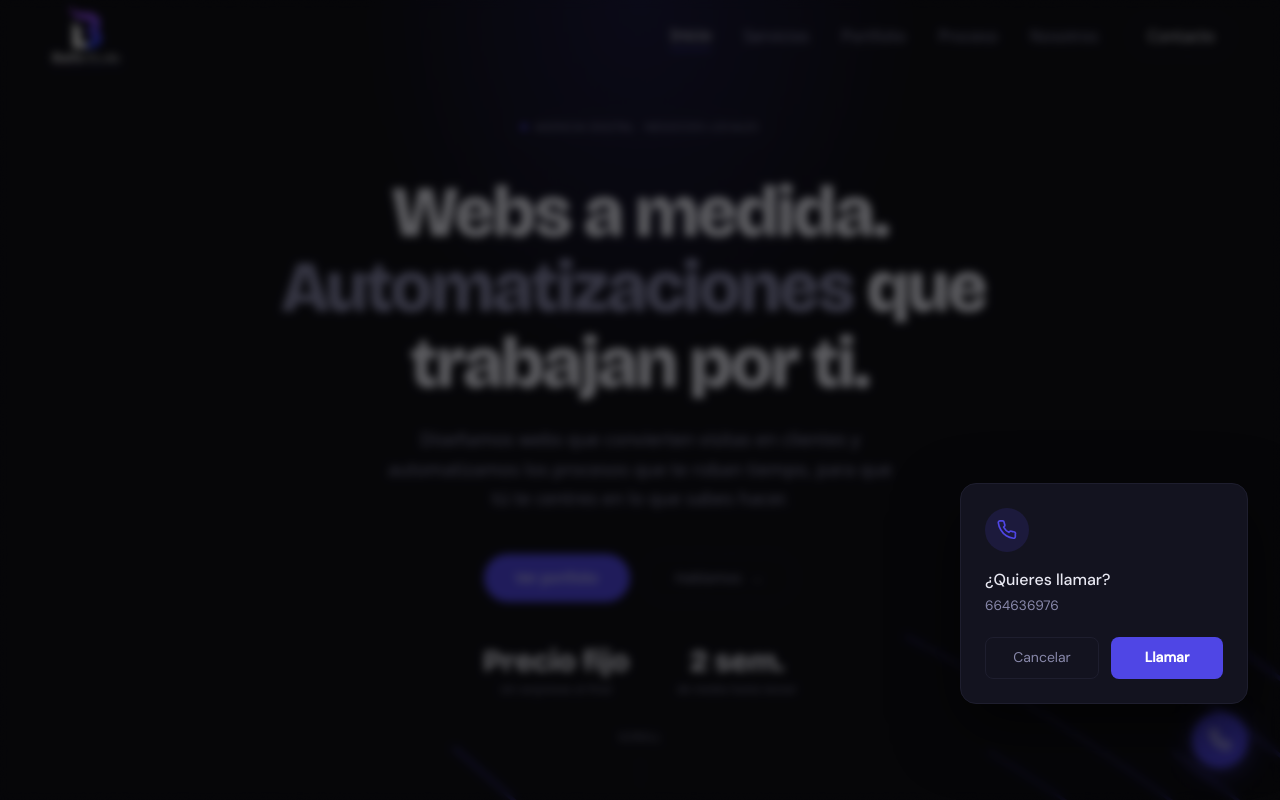
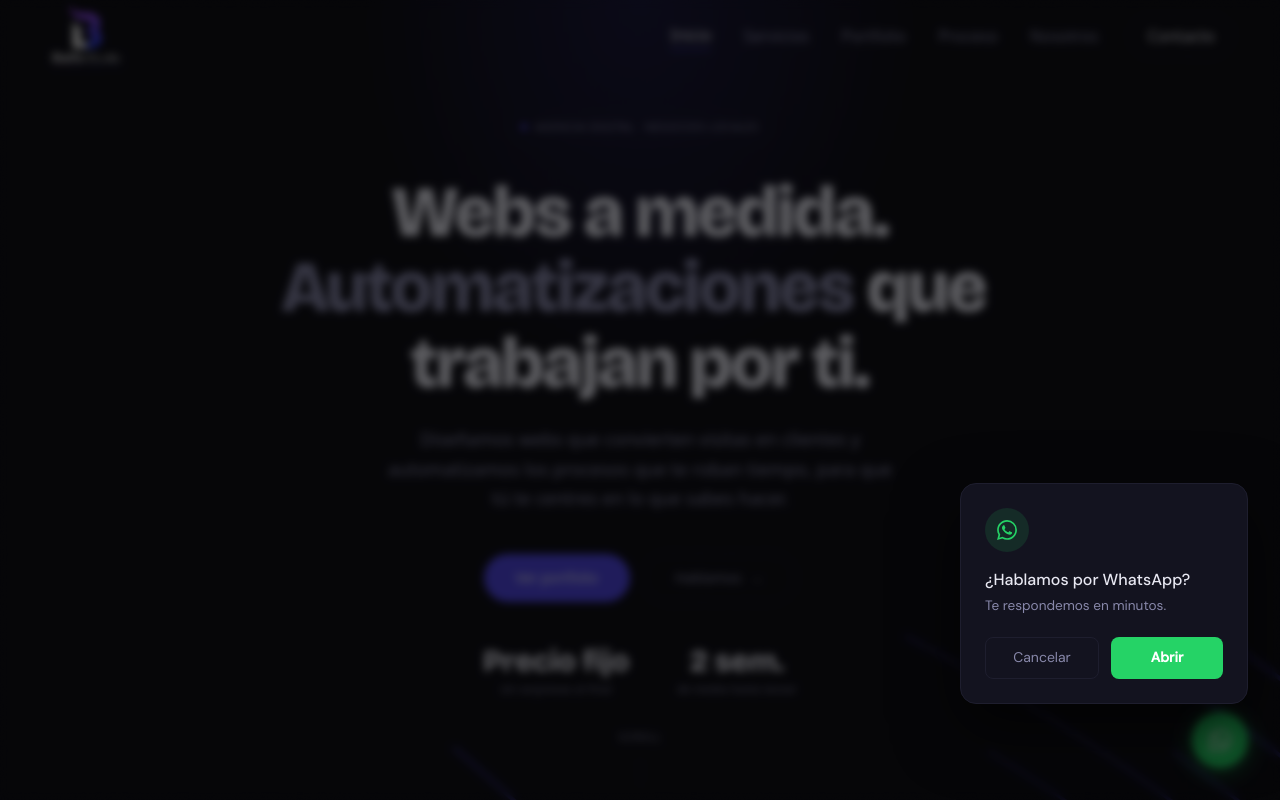
Before and after one commit to Ricardo2325/captiva, a Next.js app: page / in a window 1280 px wide. Both pictures are taken after a click on the button 1220 px from the left and 740 px from the top of the page. Shown: the top 800 px of the page. Built offline with nearby package versions, Linux system fonts and the light colour scheme.

Commit message:
style(ui): replace floating call button with WhatsApp

```diff
--- a/src/components/FloatingCallButton.tsx
+++ b/src/components/FloatingCallButton.tsx
@@ -3,19 +3,19 @@
 import { useState } from "react";
 import { motion, AnimatePresence } from "framer-motion";
 
-const PHONE = "664636976";
+const WHATSAPP = "34664636976";
+const WA_URL = `https://wa.me/${WHATSAPP}`;
 
 export default function FloatingCallButton() {
   const [open, setOpen] = useState(false);
 
   return (
     <>
-      {/* Botón flotante */}
       <motion.button
         onClick={() => setOpen(true)}
         whileHover={{ scale: 1.1 }}
         whileTap={{ scale: 0.95 }}
-        aria-label="Llamar ahora"
+        aria-label="Escribir por WhatsApp"
         style={{
           position: "fixed",
           bottom: "2rem",
@@ -24,13 +24,13 @@
           width: "3.5rem",
           height: "3.5rem",
           borderRadius: "50%",
-          background: "#4f46e5",
+          background: "#25D366",
           border: "none",
           cursor: "pointer",
           display: "flex",
           alignItems: "center",
           justifyContent: "center",
-          boxShadow: "0 4px 24px rgba(79,70,229,0.5)",
+          boxShadow: "0 4px 24px rgba(37,211,102,0.45)",
         }}
       >
         <svg
@@ -38,21 +38,15 @@
           width="22"
           height="22"
           viewBox="0 0 24 24"
-          fill="none"
-          stroke="#ffffff"
-          strokeWidth="2"
-          strokeLinecap="round"
-          strokeLinejoin="round"
+          fill="#ffffff"
         >
-          <path d="M22 16.92v3a2 2 0 0 1-2.18 2 19.79 19.79 0 0 1-8.63-3.07A19.5 19.5 0 0 1 4.69 12 19.79 19.79 0 0 1 1.61 3.38 2 2 0 0 1 3.59 1h3a2 2 0 0 1 2 1.72c.127.96.361 1.903.7 2.81a2 2 0 0 1-.45 2.11L7.91 8.56a16 16 0 0 0 6.29 6.29l.95-.95a2 2 0 0 1 2.11-.45c.907.339 1.85.573 2.81.7A2 2 0 0 1 22 16.92z" />
+          <path d="M17.472 14.382c-.297-.149-1.758-.867-2.03-.967-.273-.099-.471-.148-.67.15-.197.297-.767.966-.94 1.164-.173.199-.347.223-.644.075-.297-.15-1.255-.463-2.39-1.475-.883-.788-1.48-1.761-1.653-2.059-.173-.297-.018-.458.13-.606.134-.133.298-.347.446-.52.149-.174.198-.298.298-.497.099-.198.05-.371-.025-.52-.075-.149-.669-1.612-.916-2.207-.242-.579-.487-.5-.669-.51-.173-.008-.371-.01-.57-.01-.198 0-.52.074-.792.372-.272.297-1.04 1.016-1.04 2.479 0 1.462 1.065 2.875 1.213 3.074.149.198 2.096 3.2 5.077 4.487.709.306 1.262.489 1.694.625.712.227 1.36.195 1.871.118.571-.085 1.758-.719 2.006-1.413.248-.694.248-1.289.173-1.413-.074-.124-.272-.198-.57-.347m-5.421 7.403h-.004a9.87 9.87 0 01-5.031-1.378l-.361-.214-3.741.982.998-3.648-.235-.374a9.86 9.86 0 01-1.51-5.26c.001-5.45 4.436-9.884 9.888-9.884 2.64 0 5.122 1.03 6.988 2.898a9.825 9.825 0 012.893 6.994c-.003 5.45-4.437 9.884-9.885 9.884m8.413-18.297A11.815 11.815 0 0012.05 0C5.495 0 .16 5.335.157 11.892c0 2.096.547 4.142 1.588 5.945L.057 24l6.305-1.654a11.882 11.882 0 005.683 1.448h.005c6.554 0 11.89-5.335 11.893-11.893a11.821 11.821 0 00-3.48-8.413z" />
         </svg>
       </motion.button>
 
-      {/* Modal de confirmación */}
       <AnimatePresence>
         {open && (
           <>
-            {/* Backdrop */}
             <motion.div
               key="backdrop"
               initial={{ opacity: 0 }}
@@ -68,7 +62,6 @@
               }}
             />
 
-            {/* Dialog */}
             <motion.div
               key="dialog"
               initial={{ opacity: 0, scale: 0.9, y: 16 }}
@@ -88,13 +81,12 @@
                 boxShadow: "0 24px 64px rgba(0,0,0,0.6)",
               }}
             >
-              {/* Icono */}
               <div
                 style={{
                   width: "2.75rem",
                   height: "2.75rem",
                   borderRadius: "50%",
-                  background: "rgba(79,70,229,0.15)",
+                  background: "rgba(37,211,102,0.12)",
                   display: "flex",
                   alignItems: "center",
                   justifyContent: "center",
@@ -106,13 +98,9 @@
                   width="20"
                   height="20"
                   viewBox="0 0 24 24"
-                  fill="none"
-                  stroke="#4f46e5"
-                  strokeWidth="2"
-                  strokeLinecap="round"
-                  strokeLinejoin="round"
+                  fill="#25D366"
                 >
-                  <path d="M22 16.92v3a2 2 0 0 1-2.18 2 19.79 19.79 0 0 1-8.63-3.07A19.5 19.5 0 0 1 4.69 12 19.79 19.79 0 0 1 1.61 3.38 2 2 0 0 1 3.59 1h3a2 2 0 0 1 2 1.72c.127.96.361 1.903.7 2.81a2 2 0 0 1-.45 2.11L7.91 8.56a16 16 0 0 0 6.29 6.29l.95-.95a2 2 0 0 1 2.11-.45c.907.339 1.85.573 2.81.7A2 2 0 0 1 22 16.92z" />
+                  <path d="M17.472 14.382c-.297-.149-1.758-.867-2.03-.967-.273-.099-.471-.148-.67.15-.197.297-.767.966-.94 1.164-.173.199-.347.223-.644.075-.297-.15-1.255-.463-2.39-1.475-.883-.788-1.48-1.761-1.653-2.059-.173-.297-.018-.458.13-.606.134-.133.298-.347.446-.52.149-.174.198-.298.298-.497.099-.198.05-.371-.025-.52-.075-.149-.669-1.612-.916-2.207-.242-.579-.487-.5-.669-.51-.173-.008-.371-.01-.57-.01-.198 0-.52.074-.792.372-.272.297-1.04 1.016-1.04 2.479 0 1.462 1.065 2.875 1.213 3.074.149.198 2.096 3.2 5.077 4.487.709.306 1.262.489 1.694.625.712.227 1.36.195 1.871.118.571-.085 1.758-.719 2.006-1.413.248-.694.248-1.289.173-1.413-.074-.124-.272-.198-.57-.347m-5.421 7.403h-.004a9.87 9.87 0 01-5.031-1.378l-.361-.214-3.741.982.998-3.648-.235-.374a9.86 9.86 0 01-1.51-5.26c.001-5.45 4.436-9.884 9.888-9.884 2.64 0 5.122 1.03 6.988 2.898a9.825 9.825 0 012.893 6.994c-.003 5.45-4.437 9.884-9.885 9.884m8.413-18.297A11.815 11.815 0 0012.05 0C5.495 0 .16 5.335.157 11.892c0 2.096.547 4.142 1.588 5.945L.057 24l6.305-1.654a11.882 11.882 0 005.683 1.448h.005c6.554 0 11.89-5.335 11.893-11.893a11.821 11.821 0 00-3.48-8.413z" />
                 </svg>
               </div>
 
@@ -125,7 +113,7 @@
                   marginBottom: "0.25rem",
                 }}
               >
-                ¿Quieres llamar?
+                ¿Hablamos por WhatsApp?
               </p>
               <p
                 style={{
@@ -135,7 +123,7 @@
                   marginBottom: "1.25rem",
                 }}
               >
-                {PHONE}
+                Te respondemos en minutos.
               </p>
 
               <div style={{ display: "flex", gap: "0.75rem" }}>
@@ -156,13 +144,15 @@
                   Cancelar
                 </button>
                 <a
-                  href={`tel:${PHONE}`}
+                  href={WA_URL}
+                  target="_blank"
+                  rel="noopener noreferrer"
                   onClick={() => setOpen(false)}
                   style={{
                     flex: 1,
                     padding: "0.6rem 0",
                     borderRadius: "0.5rem",
-                    background: "#4f46e5",
+                    background: "#25D366",
                     color: "#ffffff",
                     fontFamily: "var(--font-body)",
                     fontSize: "0.875rem",
@@ -174,7 +164,7 @@
                     justifyContent: "center",
                   }}
                 >
-                  Llamar
+                  Abrir
                 </a>
               </div>
             </motion.div>
```
